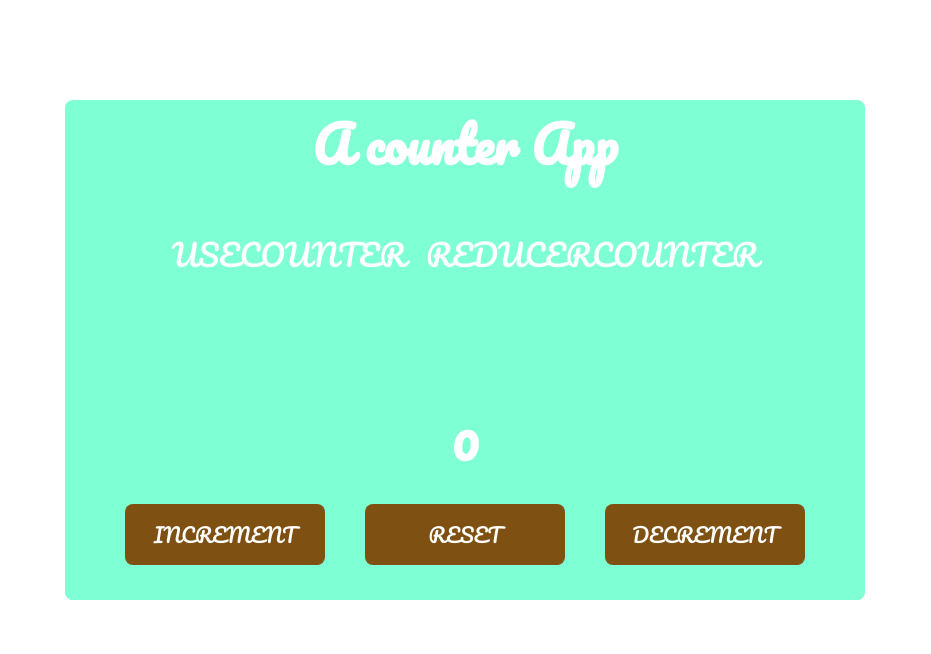
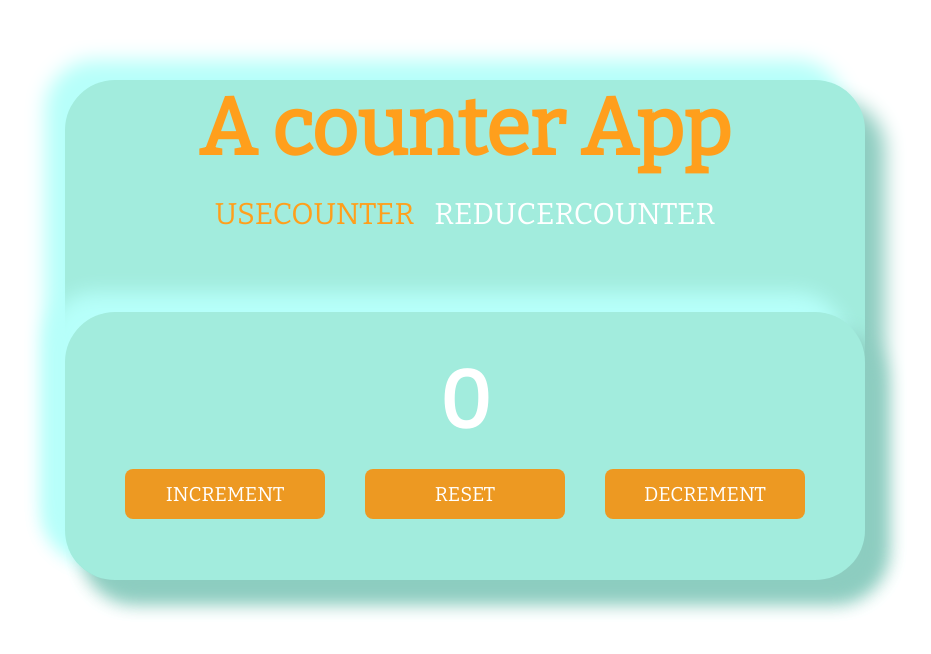
Before and after one commit to Malshua/Altschool-react-app-exam, a React (Vite) app: page /ReducerCounter in a window 1280 px wide. Shown: the top 654 px of the page, without its empty margins (175-1106 px from the left). Built offline with nearby package versions, Linux system fonts and the light colour scheme.

Commit message:
Add some more css designs

```diff
--- a/src/App.css
+++ b/src/App.css
@@ -16,9 +16,10 @@
   flex-direction: column;
   align-items: center;
   justify-content: center;
-  background-color: aquamarine;
-  margin-top: 10rem;
-  border-radius: 8px;
+  border-radius: 50px;
+  background: #a2ecdd;
+  box-shadow: 20px 20px 20px #8dcdc0, -20px -20px 20px #b7fffa;
+  margin-top: 8rem;
 }
 
 ul {
--- a/src/App.jsx
+++ b/src/App.jsx
@@ -9,8 +9,8 @@ import { Helmet } from "react-helmet-async";
 
 function App() {
   return (
-    <div className="App">
-      <BrowserRouter>
+    <BrowserRouter>
+      <div className="App">
         <Helmet
           title={"A counter app"}
           description="Counter is a beautiful app"
@@ -22,8 +22,8 @@ function App() {
           <Route path="/ReducerCounter" element={<ReducerCounter />} />
           <Route path="*" element={<Error />} />
         </Routes>
-      </BrowserRouter>
-    </div>
+      </div>
+    </BrowserRouter>
   );
 }
 
--- a/src/Components/Counter.css
+++ b/src/Components/Counter.css
@@ -29,9 +29,9 @@ button:hover {
   background-color: #fff;
   border-color: rgb(255, 159, 28);
   transition: all 0.3s;
-  color: #9775fa;
+  color: rgb(255, 159, 28);
 }
 
 h1 {
-  font-size: 5rem;
+  font-size: 8rem;
 }
--- a/src/Components/Heading.jsx
+++ b/src/Components/Heading.jsx
@@ -3,7 +3,7 @@ import React from "react";
 export default function Heading() {
   return (
     <>
-      <h1>A counter App</h1>
+      <h1 style={{ color: "rgb(255, 159, 28)" }}>A counter App</h1>
     </>
   );
 }
--- a/src/Components/NavBar.css
+++ b/src/Components/NavBar.css
@@ -1,4 +1,4 @@
-@import url("https://fonts.googleapis.com/css2?family=Pacifico&display=swap");
+@import url("https://fonts.googleapis.com/css2?family=Bitter:ital@0;1&display=swap");
 
 *,
 ::before,
@@ -10,26 +10,26 @@
 
 html {
   font-size: 62.5%;
-  font-family: "Pacifico", sans-serif;
+  font-family: "Bitter", sans-serif;
   color: rgb(255, 255, 255);
 }
 
 ul {
-  margin-top: 4rem;
+  margin-top: 2rem;
   color: rgb(255, 255, 255);
 }
 
-.nav:link {
+.nav-link {
   font-size: 3rem;
   text-decoration: none;
-  color: inherit;
+  color: rgb(255, 159, 28);
   text-transform: uppercase;
 }
 
-.nav:hover {
-  color: orange;
+.active {
+  color: rgb(255, 255, 255);
 }
 
-.nav:active {
+.nav-link:hover {
   color: rgb(255, 255, 255);
 }
--- a/src/Components/NavBar.jsx
+++ b/src/Components/NavBar.jsx
@@ -7,12 +7,12 @@ export default function NavBar() {
     <nav className="nav">
       <ul>
         <li>
-          <NavLink className="nav" to="/">
+          <NavLink className="nav-link" to="/">
             useCounter
           </NavLink>
         </li>
         <li>
-          <NavLink className="nav" to="/ReducerCounter">
+          <NavLink className="nav-link" to="/ReducerCounter">
             ReducerCounter
           </NavLink>
         </li>
--- a/src/Components/ReducerCounter.css
+++ b/src/Components/ReducerCounter.css
@@ -21,6 +21,6 @@ button {
 }
 
 .redbtn {
-  background-color: rgb(126, 81, 18);
+  background-color: rgb(237, 153, 34);
   text-transform: uppercase;
 }
--- a/src/main.jsx
+++ b/src/main.jsx
@@ -9,7 +9,6 @@ ReactDOM.createRoot(document.getElementById("root")).render(
   <React.StrictMode>
     <ErrorBoundary>
       <HelmetProvider>
-        {" "}
         <App />
       </HelmetProvider>
     </ErrorBoundary>
```
